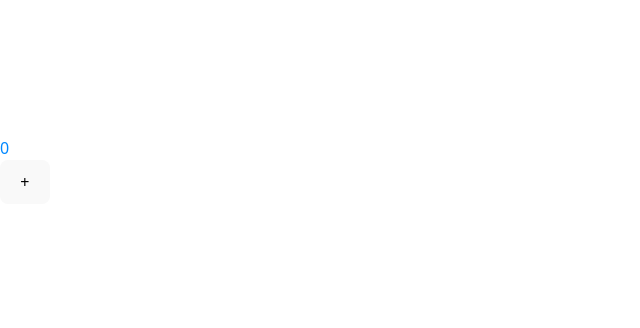
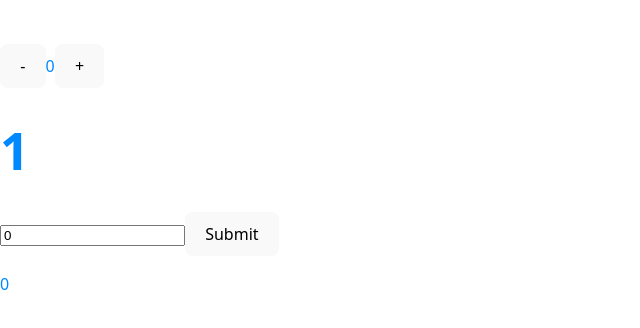
Before and after one commit to Vicstudentwatch/StartReact, a React (Vite) app: page / in a window 1280 px wide. Shown: the part 230-558 px from the top of the page, without its empty margins (0-640 px from the left). Built offline with nearby package versions, Linux system fonts and the light colour scheme.

Commit message:
explore useReducer

```diff
--- a/src/App.jsx
+++ b/src/App.jsx
@@ -1,9 +1,11 @@
+import Counter from "./components/Counter"
 import CounterReducer from "./components/CounterReducer"
 
 const App = () => {
   return (
     <div>
       <CounterReducer/>
+      <Counter/>
     </div>
 
   )
--- /dev/null
+++ b/src/components/Counter.jsx
@@ -0,0 +1,26 @@
+import { useReducer,useState } from "react";
+
+const Counter = () => {
+    const [val,setVal] = useState(0)
+    const reducer = (state,action)=>{
+    return action.type === "add" && {...state,count:state.count+Number(val)}
+}
+
+  const [state, dispatch] = useReducer(reducer, { count: 1 });
+  const IncreaseByNumber = (e)=>{
+    e.preventDefault();
+    dispatch({type:"add"})
+  }
+
+
+  return <div>
+    <h1>{state.count}</h1>
+    <form onSubmit={IncreaseByNumber}>
+        <input type="number" value={val} onChange={(e)=>setVal(e.target.value)}/>
+        <button type="submit">Submit</button>
+    </form>
+    <p>{val}</p>
+  </div>;
+};
+
+export default Counter;
--- a/src/components/CounterReducer.jsx
+++ b/src/components/CounterReducer.jsx
@@ -3,16 +3,19 @@ const reducer = (state,action) =>{
     switch(action.type){
         case "increment":
             return {count:state.count+1}
+        case "decrement":
+            return {count:state.count-1}
     }
 }
 
 const CounterReducer = () => {
     const [state,dispatch] = useReducer(reducer,{count:0})
   return (
-    <>
-    <div>{state.count}</div>
+    <p>
+    <button onClick={()=>dispatch({type:"decrement"})}>-</button>
+    <span>{state.count}</span>
     <button onClick={()=>dispatch({type:"increment"})}>+</button>
-    </>
+    </p>
     )}
 
 export default CounterReducer
```
